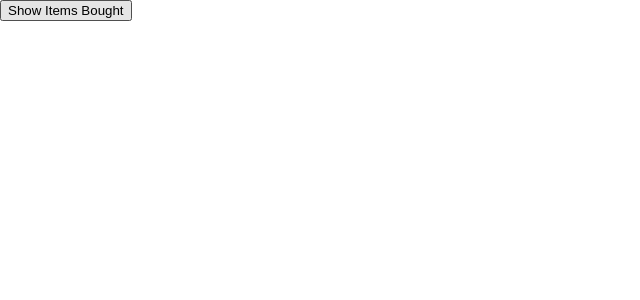
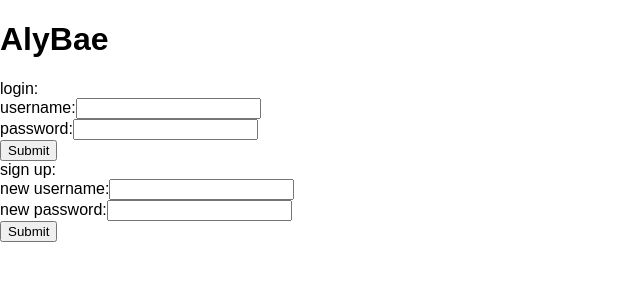
Before and after one commit to girlslearningcodeyul/frontend_alybae, a React (Create React App) app: page / in a window 1280 px wide. Shown: the top 300 px of the page, without its empty margins (0-640 px from the left). Built offline with nearby package versions, Linux system fonts and the light colour scheme.

Commit message:
removed backend files fom frontend

```diff
--- a/src/App.js
+++ b/src/App.js
@@ -6,9 +6,73 @@ class App extends Component {
     constructor() {
         super();
         this.state = {
-            itemsBought: []
+            itemsBought: [],
+            inputUsernameValue: "",
+            inputPasswordValue: "",
+            inputUsernameCreate: "",
+            inputPasswordCreate: ""
         }
     }
+
+    // sets state to the input username at login
+    handleUsernameChange = (e) => {
+        this.setState({ inputUsernameValue: e.target.value })
+    }
+
+    // sets state to the input password at login
+    handlePasswordChange = (e) => {
+        this.setState({ inputPasswordValue: e.target.value })
+    }
+    //sets state to the input username at create account
+    handleUsernameCreate = (e) => {
+        this.setState({ inputUsernameCreate: e.target.value })
+    }
+    //sets state to the input password at creat account
+    handlePasswordCreate = (e) => {
+        this.setState({ inputPasswordCreate: e.target.value })
+    }
+
+    handleLoginSubmit = (e) => {
+        e.preventDefault();
+        let body = JSON.stringify({
+            username: this.state.inputUsernameValue,
+            password: this.state.inputPasswordValue
+        })
+
+        fetch('/login', { method: "POST", body: body })
+            .then(response => response.text())
+            .then(responseBody => {
+                let parsed = JSON.parse(responseBody)
+                let sessionID = parsed.sessionID
+                if (sessionID) {
+                    this.setState({ sessionID: sessionID })
+                }
+                else {
+                    this.setState({ loginFailed: "true" })
+                }
+            })
+    }
+    handleCreateAccount = (e) => {
+        e.preventDefault();
+        let body = JSON.stringify({
+            username: this.state.inputUsernameCreate,
+            password: this.state.inputPasswordCreate
+        })
+        fetch('/createAccount', { method: "POST", body: body })
+            .then(response => response.text())
+            .then(responseBody => {
+                let parsed = JSON.parse(responseBody)
+                if (typeof (parsed) === 'string') { //checking if the response is a string and if it is that means the message is error
+                    alert(parsed);
+                } else {
+                    let username = parsed.username
+                    let password = parsed.password
+                    let sessionID = parsed.sessionID
+                    this.setState({ username, password, sessionID })
+                }
+            })
+    }
+
     itemsBought = () => {
         fetch('/itemsBought')
             .then(response => response.text())
@@ -17,16 +81,64 @@ class App extends Component {
             })
     }
 
-
-    render() {
-        return (
-            <div>
-                <button onClick={this.itemsBought}>Show Items Bought</button>
-            </div>
-        );
+    renderLoginForm = () => {
+        return (<div className="loginDiv"> login:
+          <form onSubmit={this.handleLoginSubmit}>
+                <div>username:
+            <input type="text"
+                        onChange={this.handleUsernameChange}
+                        value={this.inputUsernameValue}>
+                    </input>
+                </div>
+                <div>
+                    password:
+            <input type="text"
+                        onChange={this.handlePasswordChange}
+                        value={this.inputPasswordValue}>
+                    </input>
+                </div>
+                <input type="submit" ></input>
+            </form>
+        </div>)
     }
 
-
+    renderCreateAccountForm = () => {
+        return (<div className="accountDiv"> sign up:
+        <form onSubmit={this.handleCreateAccount}>
+                <div>new username:
+              <input type="text"
+                        onChange={this.handleUsernameCreate}
+                        value={this.inputUsernameCreate}>
+                    </input>
+                </div>
+                <div>
+                    new password:
+          <input type="text"
+                        onChange={this.handlePasswordCreate}
+                        value={this.inputPasswordCreate}>
+                    </input>
+                </div>
+                <input type="submit" ></input>
+            </form>
+        </div>)
+    }
+    render() {
+        if (this.state.loginFailed) {
+            return (<h1>Login Failed!</h1>)
+        }
+        else {
+            return (
+                <div><h1>AlyBae</h1>
+                    <div className="accountsPage">
+                        <div className="login">
+                            {this.renderLoginForm()}</div>
+                        <div className="create">
+                            {this.renderCreateAccountForm()}</div>
+                    </div>
+                </div>
+            );
+        }
+    }
 }
 
 export default App;
```
Also changed, not shown: src/alibay.js (deleted, +0 -122 lines), src/api.js (deleted, +0 -15 lines), src/test.js (deleted, +0 -36 lines), src/logo.svg (deleted).
